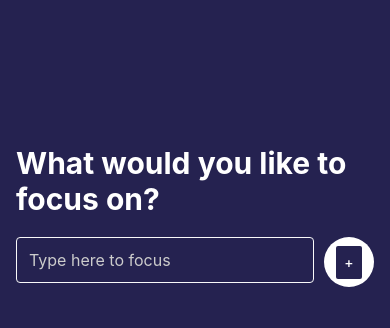
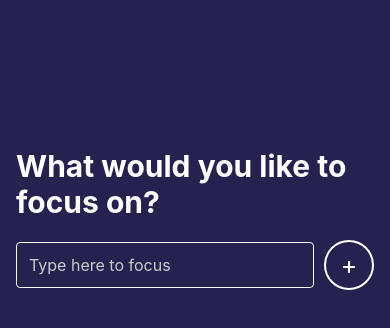
Before and after one commit to ProMehedi/rn-focusTime, a React Native app: screen / in a window 390 px wide. Shown: the top 328 px of the page. Built offline with nearby package versions, Linux system fonts and the light colour scheme.

Commit message:
RoundedButton Component

```diff
--- /dev/null
+++ b/src/components/RoundedButton.js
@@ -0,0 +1,35 @@
+import React from 'react'
+import { StyleSheet, Text, TouchableOpacity, View } from 'react-native'
+
+const RoundedButton = ({
+  title,
+  style = {},
+  textStyle = {},
+  size = 60,
+  ...restProps
+}) => {
+  return (
+    <TouchableOpacity style={[styles(size).container, style]}>
+      <Text style={[styles(size).text, textStyle]}>{title}</Text>
+    </TouchableOpacity>
+  )
+}
+
+const styles = (size) =>
+  StyleSheet.create({
+    container: {
+      width: size,
+      height: size,
+      borderRadius: size / 2,
+      alignItems: 'center',
+      justifyContent: 'center',
+      borderColor: '#fff',
+      borderWidth: 2,
+    },
+    text: {
+      color: '#fff',
+      fontSize: size / 2,
+    },
+  })
+
+export default RoundedButton
--- a/src/features/focus/Focus.js
+++ b/src/features/focus/Focus.js
@@ -7,6 +7,7 @@
   TextInput,
   View,
 } from 'react-native'
+import RoundedButton from '../../components/RoundedButton'
 
 const Focus = () => {
   return (
@@ -21,9 +22,7 @@
             placeholder='Type here to focus'
             placeholderTextColor='#ccc'
           />
-          <View style={styles.button}>
-            <Button color='#252250' title='+' />
-          </View>
+          <RoundedButton title='+' size={Platform.OS === 'ios' ? 45 : 50} />
         </View>
       </View>
     </View>
@@ -49,27 +48,18 @@
   inputGroup: {
     flexDirection: 'row',
     justifyContent: 'space-between',
+    alignItems: 'center',
   },
   input: {
     flex: 1,
     borderWidth: 1,
     borderColor: '#f9f9f9',
     padding: 12,
-    marginBottom: 10,
+    marginRight: 10,
     color: '#fff',
     borderRadius: 4,
     fontSize: 16,
   },
-  button: {
-    width: 50,
-    height: 50,
-    borderRadius: 25,
-    backgroundColor: '#fff',
-    padding: 12,
-    marginLeft: 10,
-    alignItems: 'center',
-    justifyContent: 'center',
-  },
 })
 
 export default Focus
```
